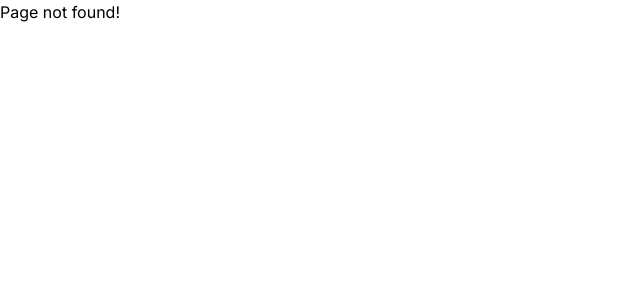
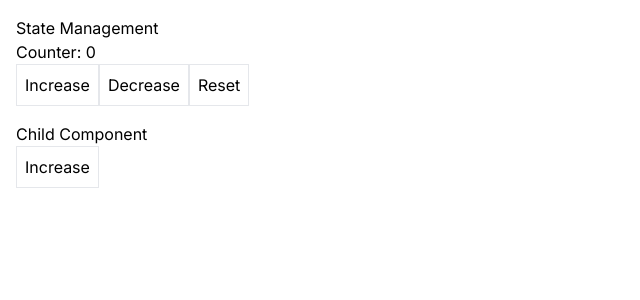
Before and after one commit to fahim041/library, a Next.js app: page /react/state-management in a window 1280 px wide. Before the commit this address had no page. Shown: the top 300 px of the page, without its empty margins (0-640 px from the left). Built offline with nearby package versions, Linux system fonts and the light colour scheme.

Commit message:
state management reducers init

```diff
--- /dev/null
+++ b/app/react/state-management/Child.tsx
@@ -0,0 +1,19 @@
+import { useReducer } from 'react';
+import counterReducer from './reducers/counterReducer';
+
+export default function Child() {
+  const [value, dispatch] = useReducer(counterReducer, 0);
+
+  return (
+    <div>
+      <h3>Child Component</h3>
+
+      <button
+        className="border p-2"
+        onClick={() => dispatch({ type: 'INCREMENT' })}
+      >
+        Increase
+      </button>
+    </div>
+  );
+}
--- /dev/null
+++ b/app/react/state-management/Counter.tsx
@@ -0,0 +1,38 @@
+import { useReducer } from 'react';
+import counterReducer from './reducers/counterReducer';
+import Child from './Child';
+
+export default function Counter() {
+  const [value, dispatch] = useReducer(counterReducer, 0);
+
+  return (
+    <div className="p-4">
+      <div className="mb-4">
+        <h3>State Management</h3>
+
+        <p>Counter: {value}</p>
+
+        <button
+          className="border p-2"
+          onClick={() => dispatch({ type: 'INCREMENT' })}
+        >
+          Increase
+        </button>
+        <button
+          className="border p-2"
+          onClick={() => dispatch({ type: 'DECREMENT' })}
+        >
+          Decrease
+        </button>
+        <button
+          className="border p-2"
+          onClick={() => dispatch({ type: 'RESET' })}
+        >
+          Reset
+        </button>
+      </div>
+
+      <Child />
+    </div>
+  );
+}
--- /dev/null
+++ b/app/react/state-management/page.tsx
@@ -0,0 +1,6 @@
+'use client';
+import Counter from './Counter';
+
+export default function Page() {
+  return <Counter />;
+}
--- /dev/null
+++ b/app/react/state-management/reducers/counterReducer.ts
@@ -0,0 +1,12 @@
+interface Action {
+  type: 'INCREMENT' | 'DECREMENT' | 'RESET';
+}
+
+const counterReducer = (state: number, action: Action): number => {
+  if (action.type === 'INCREMENT') return state + 1;
+  if (action.type === 'DECREMENT') return state - 1;
+  if (action.type === 'RESET') return 0;
+  return state;
+};
+
+export default counterReducer;
```
